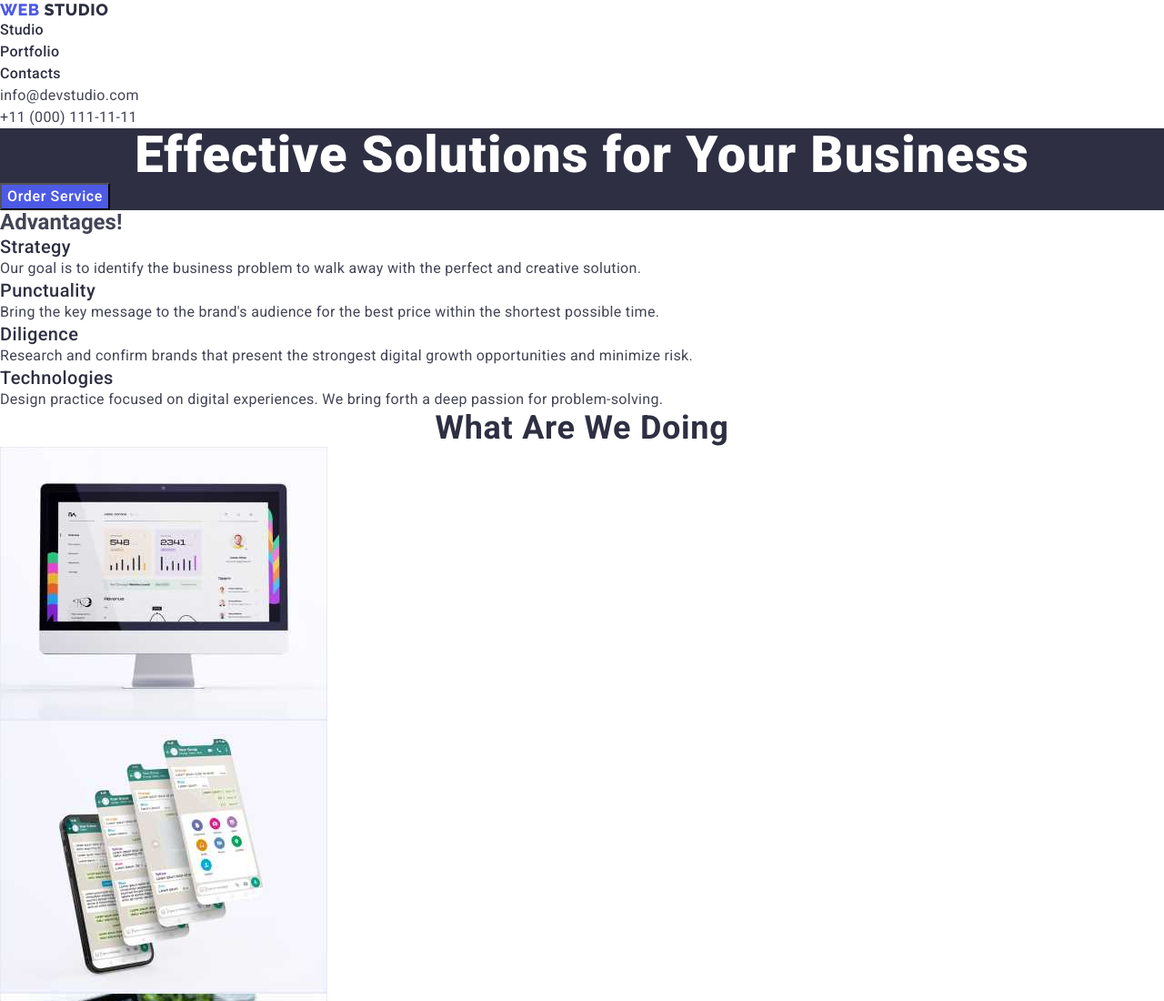
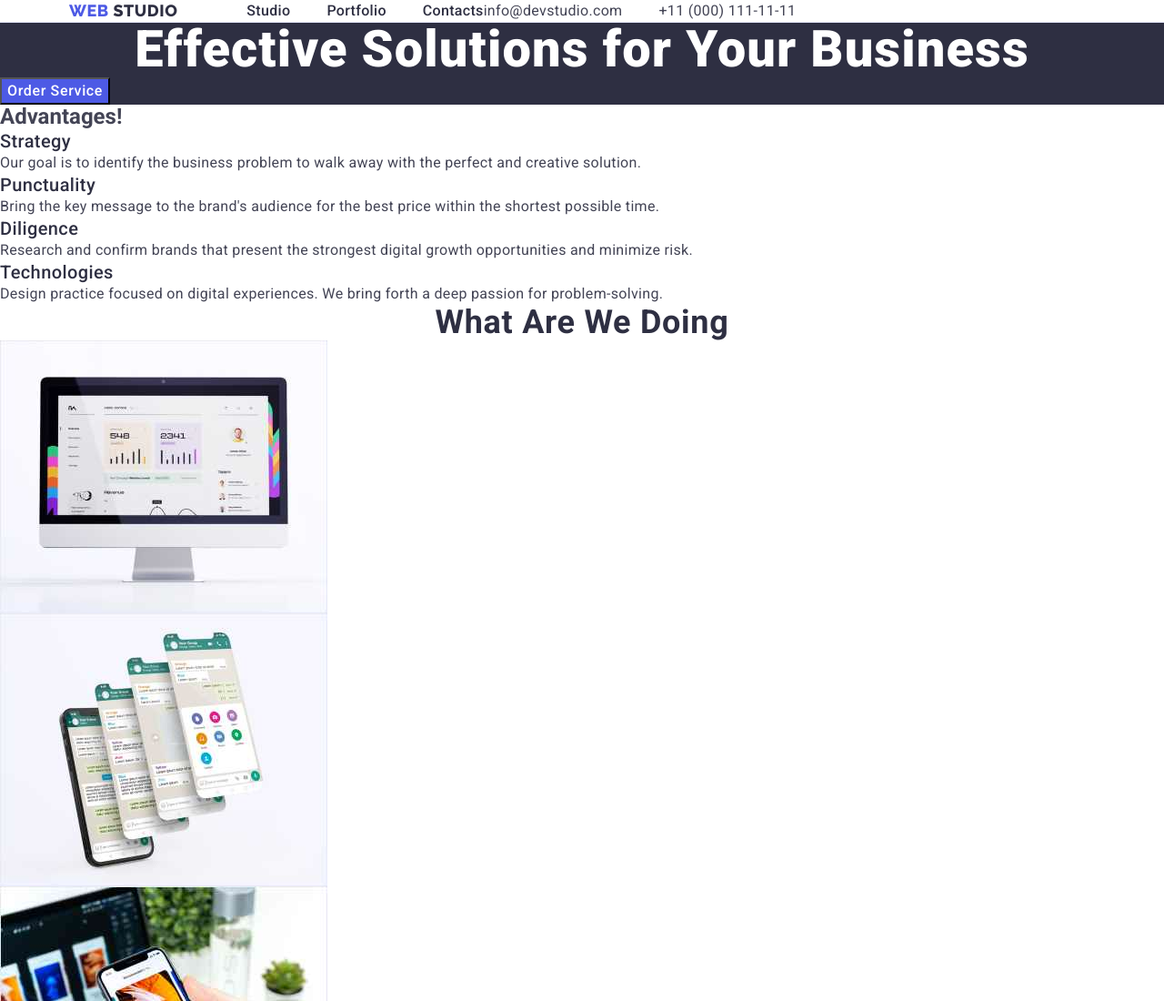
Before and after one commit to Debeluk/goit-markup-hw-03, a plain HTML site: page index.html in a window 1280 px wide. Shown: the top 1100 px of the page at 91% size. Drawn offline with nearby package versions, Linux system fonts and the light colour scheme.

Commit message:
header
header fix

```diff
--- a/css/styles.css
+++ b/css/styles.css
@@ -214,3 +214,40 @@ h1, h2, h3, h4, h5, h6, p, ul {
 img {
   display: block;
 }
+
+.container {
+  width: 1158px;
+}
+
+.header {
+  border-bottom: 1px solid #e7e9fc;
+}
+
+.header-container {
+  display: flex;
+  margin: 0 auto;
+  padding: 0 15px;
+}
+
+.nav-flex {
+  display: flex;
+  align-items: center;
+}
+
+.logo-header{
+  margin-right: 76px;
+}
+
+.menu-flex {
+  display: flex;
+  gap: 40px;
+}
+
+.menu-flex-item {
+  padding: 24px 0;
+}
+
+.address-flex {
+  display: flex;
+  gap:40px;
+}
--- a/index.html
+++ b/index.html
@@ -15,27 +15,26 @@
     />
   </head>
   <body>
-    <header>
-      <nav class="nav list">
-        <a href="./index.html" class="logo link">
+    <header class="header">
+      <div class="header-container container">
+        <nav class="nav list nav-flex">
+          <a href="./index.html" class="logo link logo-header">
             Web <span class="logo-studio link"> Studio </span>
           </a>
-        <ul class="list">
+          <ul class="list menu-flex">
             <li>
-            <a href="./index.html" class="list-navigation link">Studio</a>
+              <a href="./index.html" class="list-navigation link menu-flex-item">Studio</a>
             </li>
             <li>
-            <a href="./portfolio.html" class="list-navigation link"
-              >Portfolio</a
-            >
+              <a href="./portfolio.html" class="list-navigation link menu-flex-item"> Portfolio </a>
             </li>
             <li>
-            <a href="" class="list-navigation link">Contacts</a>
+              <a href="" class="list-navigation link menu-flex-item">Contacts</a>
             </li>
           </ul>
         </nav>
         <address class="address">
-        <ul class="list">
+          <ul class="list address-flex">
             <li>
               <a href="mailto:info@devstudio.com" class="address link"
                 >info@devstudio.com</a
@@ -48,6 +47,7 @@
             </li>
           </ul>
         </address>
+      </div>
     </header>
     <main>
       <section class="hero">
```
Also changed, not shown: portfolio.html (+4 -2 lines). Lines whose indentation alone changed are shown as unchanged.
